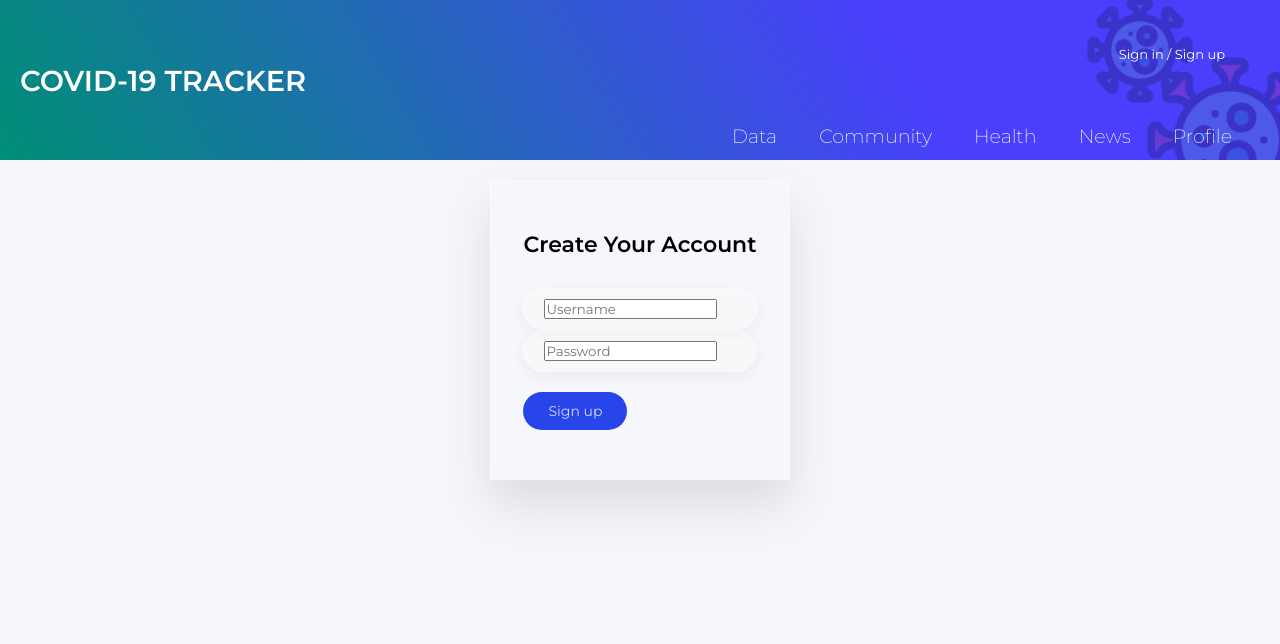
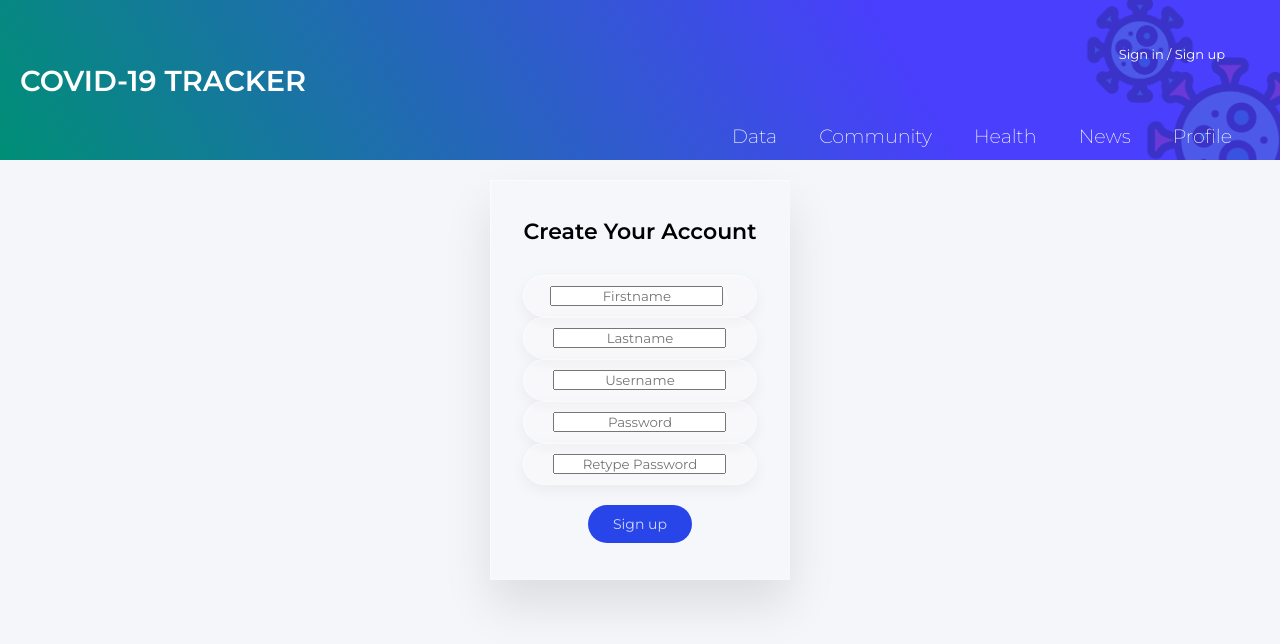
Before and after one commit to IrisYD/COVID-19Tracker, a React (Create React App) app: page /signup in a window 1280 px wide. Shown: the top 644 px of the page. Built offline with nearby package versions, Linux system fonts and the light colour scheme; no server answers.

Commit message:
Sign up front end

```diff
--- a/src/pages/Login.css
+++ b/src/pages/Login.css
@@ -1,3 +1,9 @@
+* {
+
+    text-align: center;
+
+}
+
 .input-container {
     width: 100%;
     padding: 10px 20px;
@@ -17,7 +23,7 @@
 .form {
     position: relative;
     width: 300px;
-    min-height: 300px;
+    min-height: 400px;
     background: rgba(255, 255, 255, 0.1);
     display: flex;
     justify-content: center;
--- a/src/pages/Signup.js
+++ b/src/pages/Signup.js
@@ -34,7 +34,12 @@ function Signup() {
         //Prevent page reload
         event.preventDefault();
 
-        const { uname, pass } = document.forms[0];
+        const { fname, lname, uname, pass, rpass } = document.forms[0];
+
+        if (pass != rpass) {
+            alert("Passwords don't match!");
+            document.forms[0].reset();
+        }
         const requestBody = {
             "name": uname.value,
             "password": pass.value
@@ -70,11 +75,21 @@ function Signup() {
             <form onSubmit={handleSubmit}>
                 <div className="title">Create Your Account</div>
                 <div className="input-container">
+                    <input type="text" name="fname" placeholder="Firstname" />\
+                </div>
+                <div className="input-container">
+                    <input type="text" name="lname" placeholder="Lastname"  />
+                </div>
+                <div className="input-container">
                     <input type="text" name="uname" placeholder="Username" required />
                     {renderErrorMessage("uname")}
                 </div>
                 <div className="input-container">
                     <input type="password" name="pass" placeholder="Password" required />
+                    {renderErrorMessage("pass")}
+                </div>
+                <div className="input-container">
+                    <input type="password" name="rpass" placeholder="Retype Password" required />
                     {renderErrorMessage("pass")}
                 </div>
                 <div>
```
